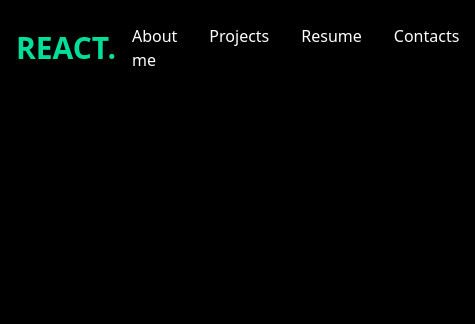
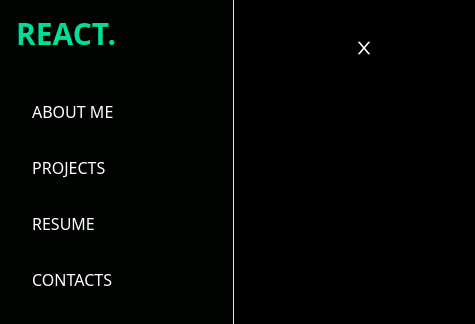
Before and after one commit to Jasonccfu/react-portfolio, a React (Create React App) app: page / in a window 390 px wide. Shown: the top 324 px of the page, 475 px wide, since content can reach past the window. Built offline with nearby package versions, Linux system fonts and the light colour scheme.

Commit message:
navbar mobile responsive functionnality

```diff
--- a/src/components/Navbar.js
+++ b/src/components/Navbar.js
@@ -1,15 +1,36 @@
-import React from 'react'
+import React,{useState} from 'react'
+import {AiOutlineClose, AiOutlineMenu} from'react-icons/ai'
 
 const Navbar = () => {
+  const[nav,setNav] = useState(false)
+
+  const handleNav = () => {
+    setNav(!nav);
+  }
+
   return(
     <div className='flex justify-between items-center h-24 max-w-[1240px] mx-auto px-4 text-white'>
       <h1 className='w-full text-3xl font-bold text-[#00df9a]'>REACT.</h1>
-      <ul className='flex'>
+      <ul className='hidden md:flex'>
         <li className='p-4'>About me</li>
         <li className='p-4'>Projects</li>
         <li className='p-4'>Resume</li>
         <li className='p-4'>Contacts</li>
       </ul>
+      <div className='block md:hidden' onClick={handleNav} >
+        {!nav?<AiOutlineClose size={20}/>: <AiOutlineMenu size={20}/>}
+      </div>
+
+      <div className={!nav ? 'fixed left-0 top-0 w-[60%] h-full border-r border-r-gary-900 bg-[#000300] ease-out duration-500': 'fixed left-[-100%]' }>
+      <h1 className='w-full text-3xl font-bold text-[#00df9a] m-4'>REACT.</h1>
+        <ul className='uppercase p-4'>
+        <li className='p-4 birder-b border-gray-600'>About me</li>
+        <li className='p-4 birder-b border-gray-600'>Projects</li>
+        <li className='p-4 birder-b border-gray-600'>Resume</li>
+        <li className='p-4 birder-b border-gray-600'>Contacts</li>
+        </ul>
+
+      </div>
     </div>
   )
 
```
